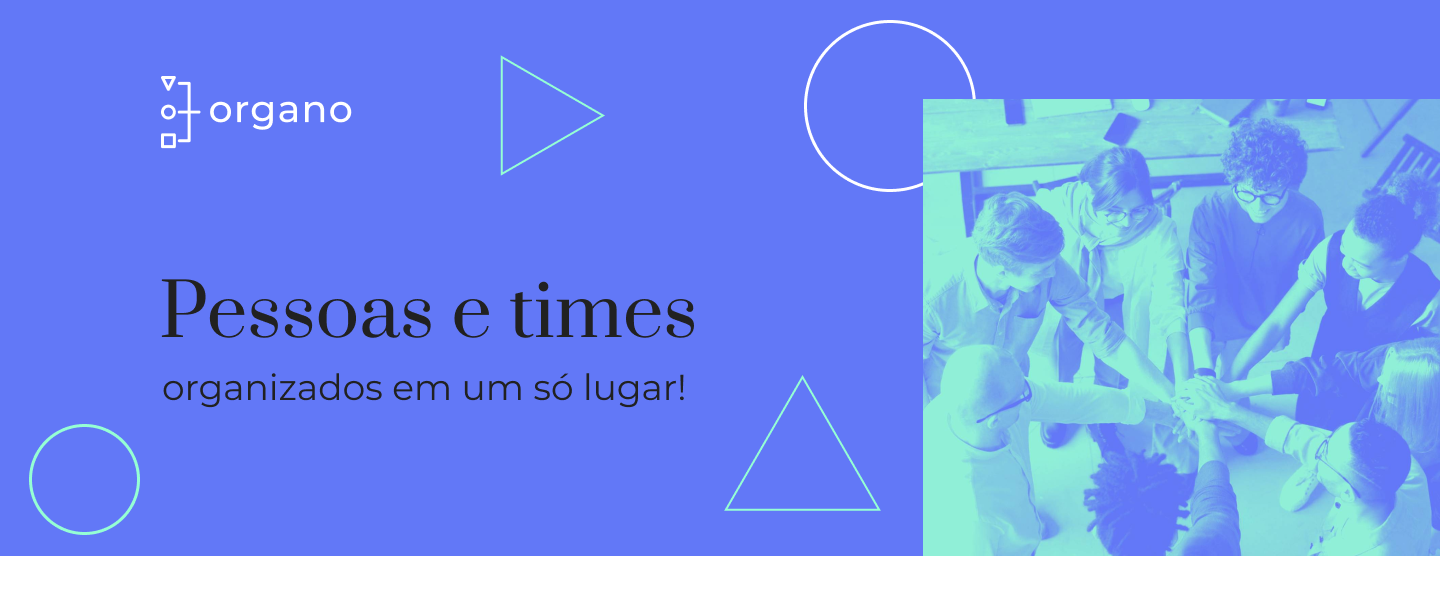
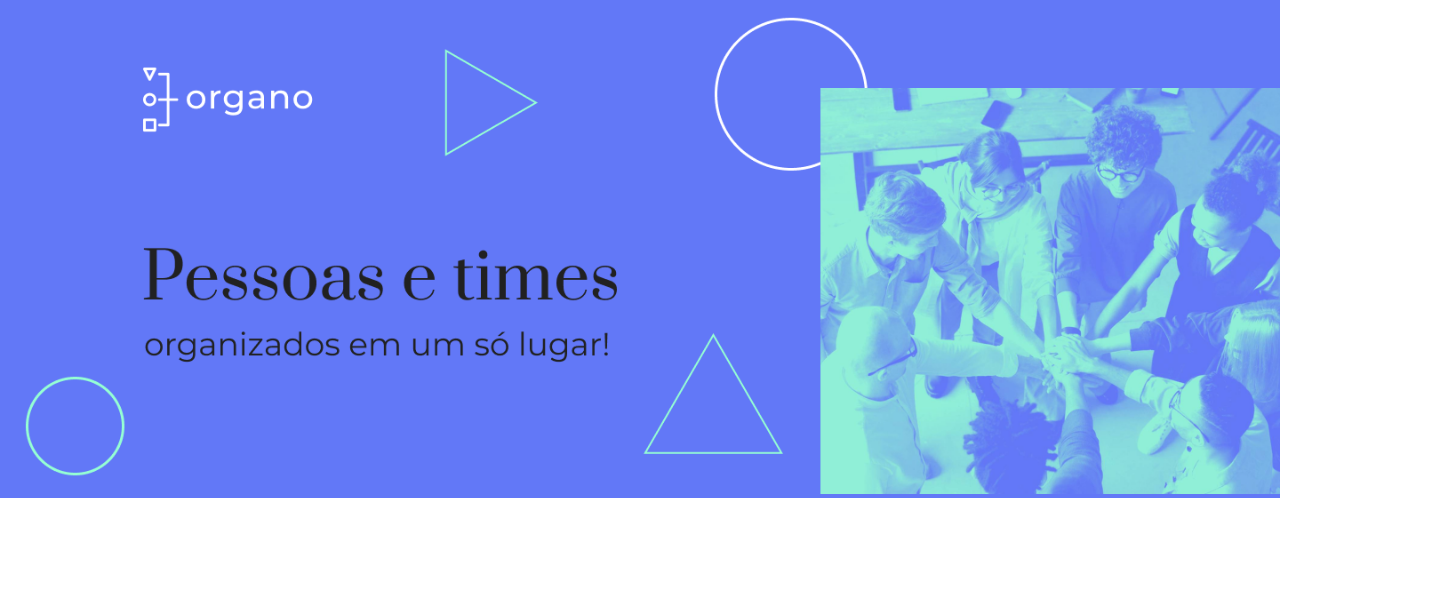
Before and after one commit to LucasNOFC/Organograma, a React (Create React App) app: page / in a window 1280 px wide. Shown: the top 594 px of the page, 1440 px wide, since content can reach past the window. Built offline with nearby package versions, Linux system fonts and the light colour scheme.

Commit message:
Remoção de arquivos

```diff
--- a/src/components/Banner/Banner.js
+++ b/src/components/Banner/Banner.js
@@ -1,6 +1,20 @@
+import styled from "styled-components"
+
+const HeaderComponent = styled.header`
+    background-color:#6278f7;
+    text-align:center;
+`
+
+const ImageComponent = styled.img`
+    max-width:100%;
+`
+
 function Banner() {
     return (
-        <img src="/imgs/banner.png" alt="Banner prnicipal da página do Organo"/>
+        <HeaderComponent>
+            <ImageComponent src="/imgs/banner.png"
+            alt="Banner prnicipal da página do Organo"/>
+        </HeaderComponent>
     )
 }
 
--- a/src/index.js
+++ b/src/index.js
@@ -1,7 +1,6 @@
 import React from 'react';
 import ReactDOM from 'react-dom/client';
 import App from './App';
-import reportWebVitals from './reportWebVitals';
 import { createGlobalStyle } from 'styled-components';
 
 const GlobalStyle = createGlobalStyle`
@@ -27,8 +26,3 @@ root.render(
     <App />
   </React.StrictMode>
 );
-
-// If you want to start measuring performance in your app, pass a function
-// to log results (for example: reportWebVitals(console.log))
-// or send to an analytics endpoint. Learn more: https://bit.ly/CRA-vitals
-reportWebVitals();
--- a/src/reportWebVitals.js
+++ /dev/null
@@ -1,13 +0,0 @@
-const reportWebVitals = onPerfEntry => {
-  if (onPerfEntry && onPerfEntry instanceof Function) {
-    import('web-vitals').then(({ getCLS, getFID, getFCP, getLCP, getTTFB }) => {
-      getCLS(onPerfEntry);
-      getFID(onPerfEntry);
-      getFCP(onPerfEntry);
-      getLCP(onPerfEntry);
-      getTTFB(onPerfEntry);
-    });
-  }
-};
-
-export default reportWebVitals;
```
Also changed, not shown: src/setupTests.js (deleted, +0 -5 lines), src/logo.svg (deleted), 1 other file (tests, documents, lock files or other folders).
